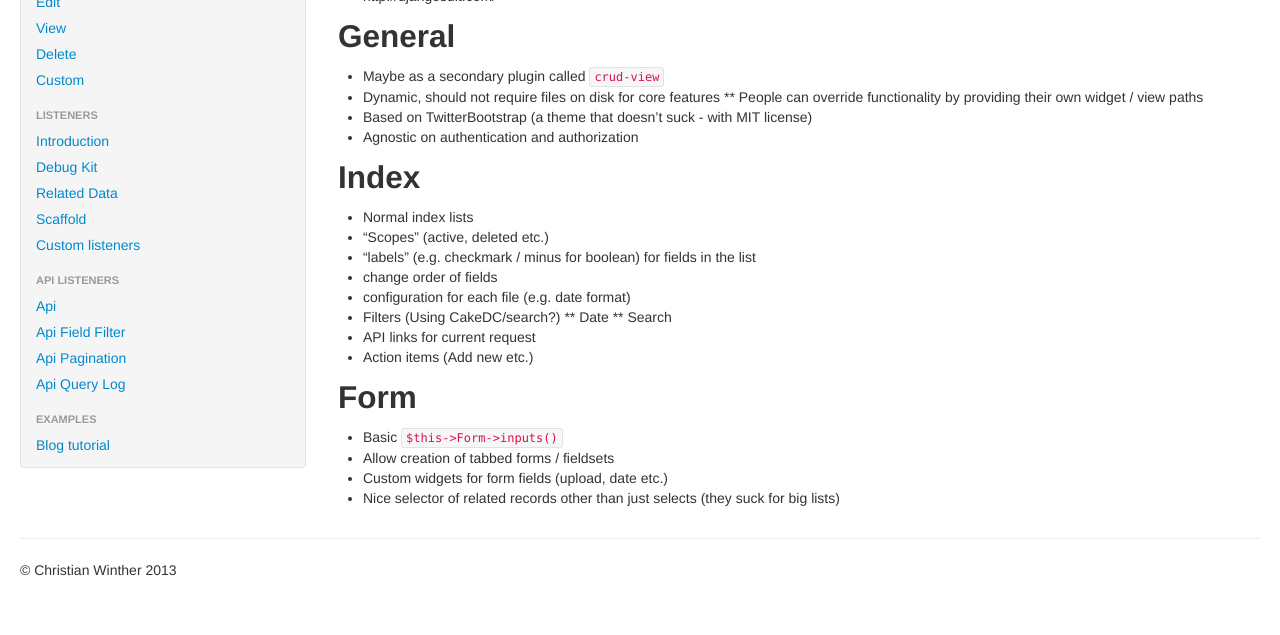
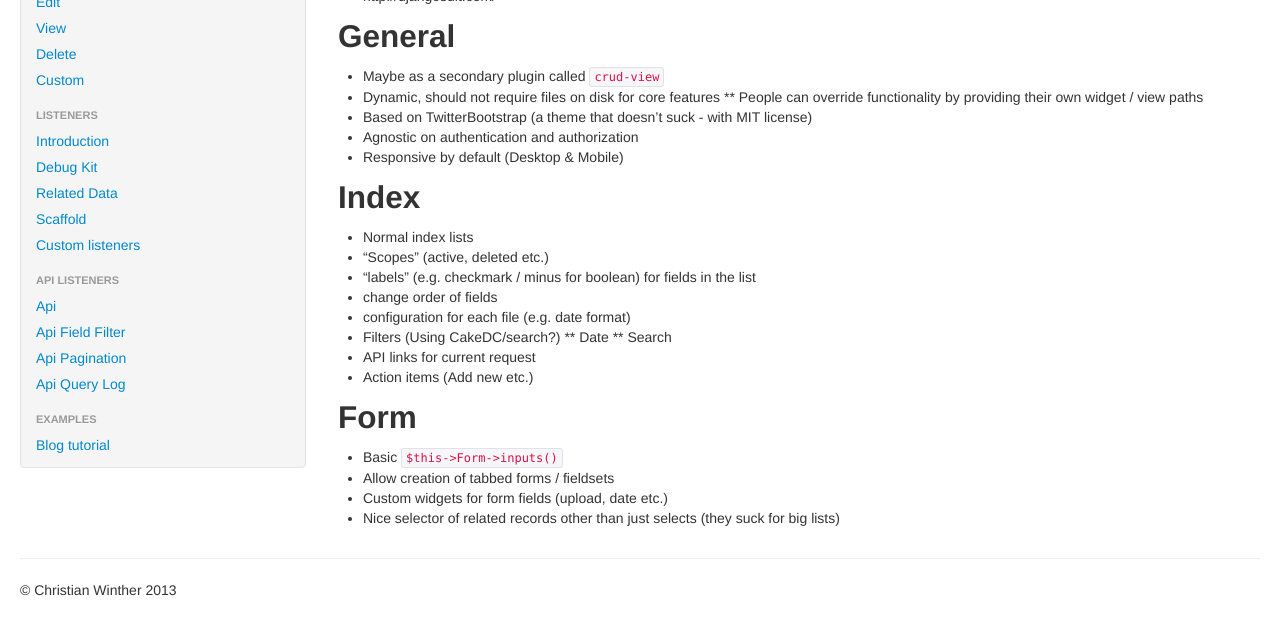
Before and after one commit to FriendsOfCake/crud, a Jekyll site: the page built from docs/views/wish-list.md, in a window 1280 px wide and 974 px high, cut to the strip 324-959 px from the top of the window. Built offline with Jekyll 4.4.1, drawn with Linux system fonts in a browser that asks for light colours; nearby versions of some CDN libraries.

Commit message:
update views wish-list

```diff
--- a/docs/views/wish-list.md
+++ b/docs/views/wish-list.md
@@ -17,6 +17,7 @@ Inspiration
 ** People can override functionality by providing their own widget / view paths
 * Based on TwitterBootstrap (a theme that doesn't suck - with MIT license)
 * Agnostic on authentication and authorization
+* Responsive by default (Desktop & Mobile)
 
 ## Index
 
```
